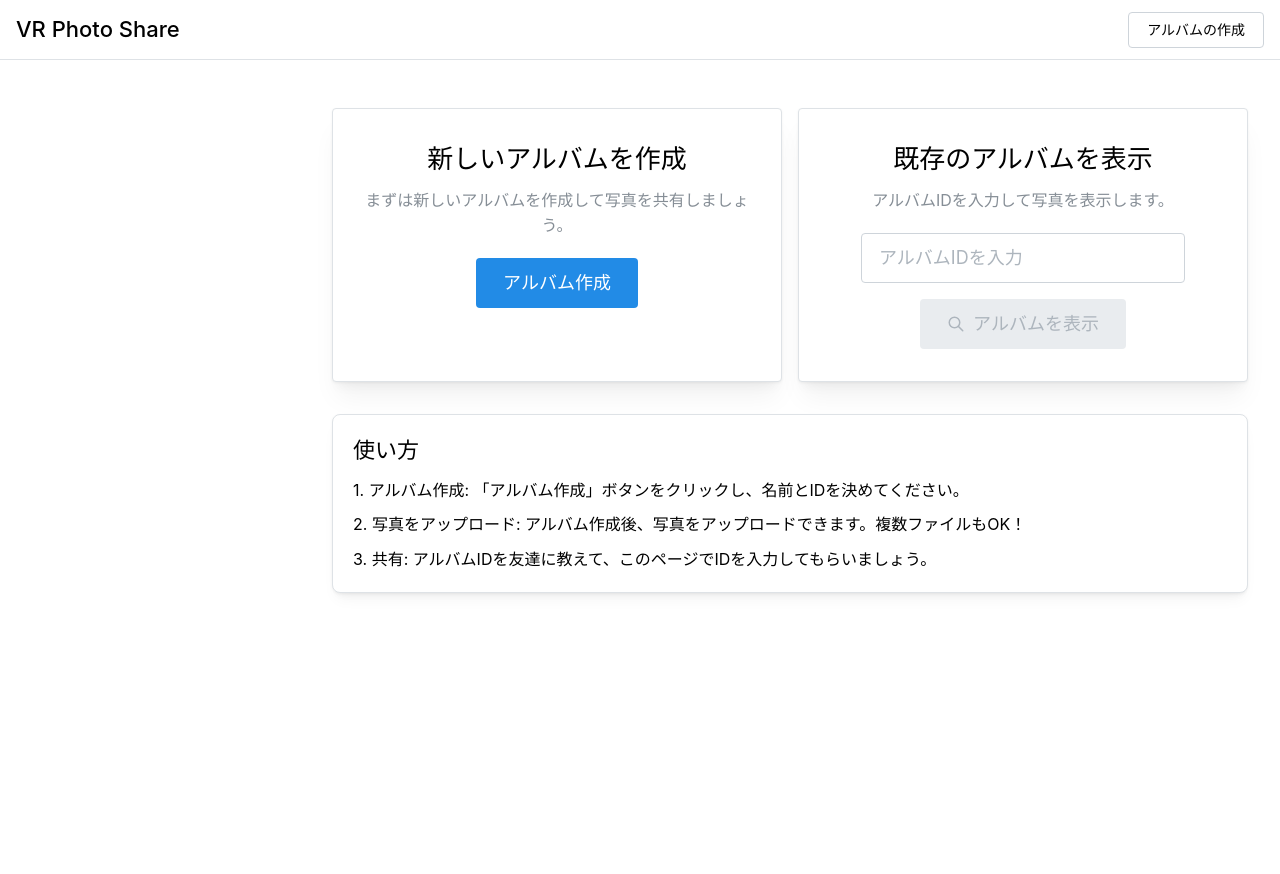
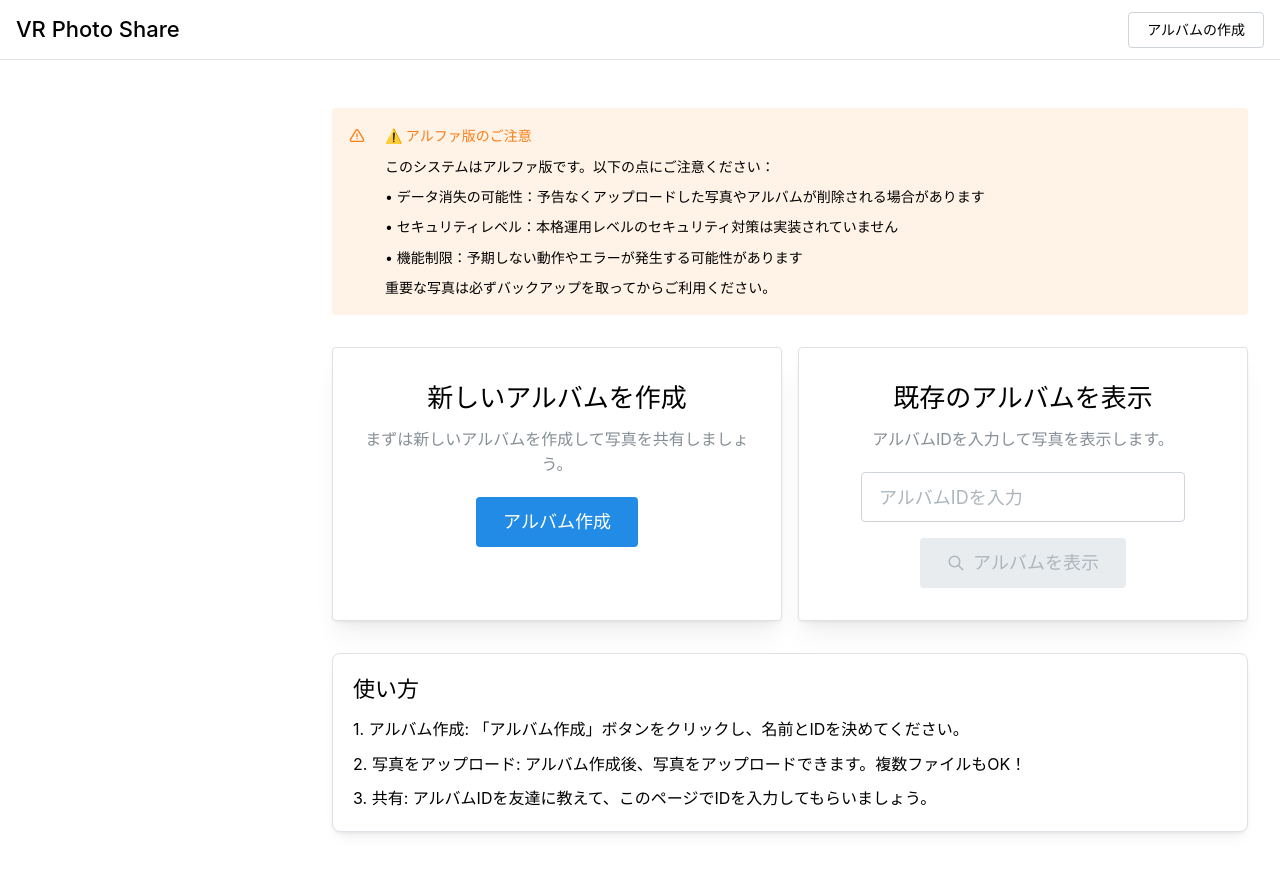
Before and after one commit to harutiro/VRPhotoShare, a React (Vite) app in the folder frontend/: page / in a window 1280 px wide. Shown: the top 874 px of the page. Before the commit the page ends 800 px from the top, so only its background shows below. Built offline with nearby package versions, Linux system fonts and the light colour scheme.

Commit message:
feat: ホームページにアルファ版警告バナーを追加し、ユーザーに注意事項を表示

```diff
--- a/frontend/src/pages/HomePage.tsx
+++ b/frontend/src/pages/HomePage.tsx
@@ -1,7 +1,7 @@
 import { useState } from 'react';
 import { useNavigate } from 'react-router-dom';
-import { Container, Title, Paper, Group, TextInput, Button, Text, Stack, Card, Grid } from '@mantine/core';
-import { IconSearch } from '@tabler/icons-react';
+import { Container, Title, Paper, Group, TextInput, Button, Text, Stack, Card, Grid, Alert } from '@mantine/core';
+import { IconSearch, IconAlertTriangle } from '@tabler/icons-react';
 import { notifications } from '@mantine/notifications';
 
 export const HomePage = () => {
@@ -35,6 +35,23 @@ export const HomePage = () => {
   return (
     <Container size="lg" my="xl">
       <Stack gap="xl">
+        {/* アルファ版警告バナー */}
+        <Alert
+          icon={<IconAlertTriangle size={16} />}
+          title="⚠️ アルファ版のご注意"
+          color="orange"
+          variant="light"
+        >
+          <Text size="sm">
+            このシステムは<strong>アルファ版</strong>です。以下の点にご注意ください：
+          </Text>
+          <Stack gap="xs" mt="xs">
+            <Text size="sm">• <strong>データ消失の可能性</strong>：予告なくアップロードした写真やアルバムが削除される場合があります</Text>
+            <Text size="sm">• <strong>セキュリティレベル</strong>：本格運用レベルのセキュリティ対策は実装されていません</Text>
+            <Text size="sm">• <strong>機能制限</strong>：予期しない動作やエラーが発生する可能性があります</Text>
+            <Text size="sm">重要な写真は必ずバックアップを取ってからご利用ください。</Text>
+          </Stack>
+        </Alert>
         <Grid>
           <Grid.Col span={{ base: 12, md: 6 }}>
             <Paper shadow="md" p="xl" withBorder h="100%">
```
